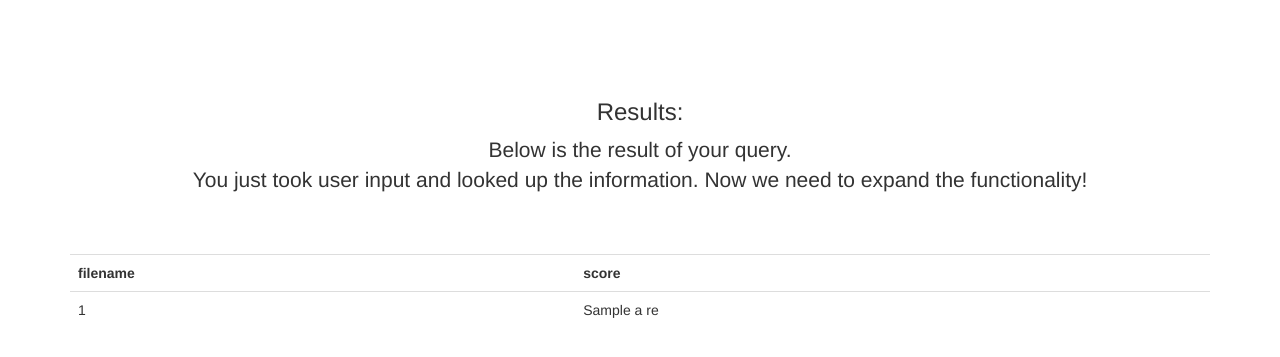
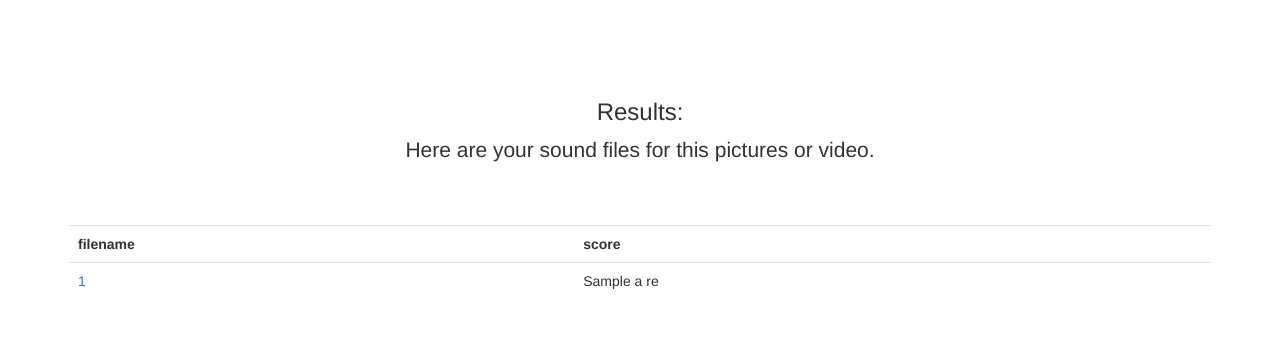
Before and after one commit to gadamc/soundeffectsapp, a Flask app: template flaskexample/templates/output.html in a window 1280 px wide. Shown: the part 51-408 px from the top of the page. Run offline with Flask 2, Linux system fonts and the light colour scheme; the template is opened without the code that fills it: most values are stand-ins (such as "Sample title", 1, 10 or a date in 2020); some libraries are stand-ins or nearby versions.

Commit message:
adds links to output table

```diff
--- a/soundeffectsapp/templates/output.html
+++ b/soundeffectsapp/templates/output.html
@@ -117,13 +117,13 @@
     <div class="container">
       <div class="starter-template">
         <h3>Results:</h3>
-        <p class="lead">Below is the result of your query.<br> You just took user input and looked up the information. Now we need to expand the functionality!</p>
+        <p class="lead">Here are your sound files for this pictures or video.<br></p>
       </div>
 
       <table class="table table-hover">
       <tr><th>filename</th><th>score</th></tr>
       {% for aRes in resultsFromModel %}
-      <tr><td>{{ aRes[0] }}</td><td>{{ aRes[1]}}</td></tr>
+      <tr><td><a href="{{ aRes[2] }}">{{ aRes[0] }}</a></td><td>{{ aRes[1]}}</td></tr>
       {% endfor %}
       </table>
 
```
